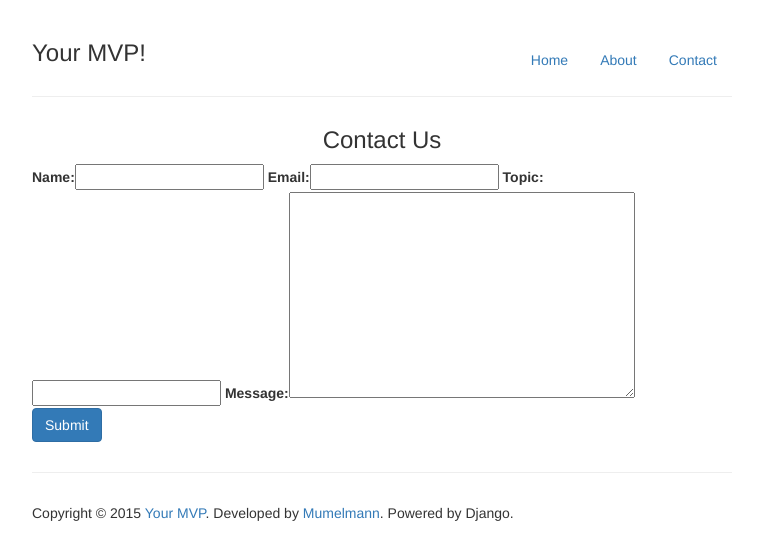
After one commit to mumelmann/e_commerce, a Django app: page /contact/ in a window 1280 px wide. The commit adds this page. Shown: the top 560 px of the page, without its empty margins (258-1021 px from the left). Run offline with Django 3.2, Linux system fonts and the light colour scheme; some libraries are stand-ins or nearby versions.

Commit message:
Contact app containing contact form.

```diff
--- /dev/null
+++ b/source/contact/forms.py
@@ -0,0 +1,10 @@
+from django.forms import ModelForm
+from django import forms
+from .models import ContactForm
+
+
+class ContactView(ModelForm):
+    message = forms.CharField(widget=forms.Textarea)
+
+    class Meta:
+        model = ContactForm
--- /dev/null
+++ b/source/contact/models.py
@@ -0,0 +1,16 @@
+from django.db import models
+from datetime import datetime
+
+
+class ContactForm(models.Model):
+    name = models.CharField(max_length=150)
+    email = models.EmailField(max_length=250)
+    topic = models.CharField(max_length=200)
+    message = models.CharField(max_length=1000)
+    timestamp = models.DateTimeField(auto_now_add=True, default=datetime.now())
+
+    def __unicode__(self):
+        return self.email
+
+    class Meta:
+        ordering = ['-timestamp']
--- /dev/null
+++ b/source/contact/views.py
@@ -0,0 +1,22 @@
+from django.http import HttpResponse, HttpResponseRedirect
+from django.template import RequestContext, loader
+from .forms import ContactView
+from django.contrib import messages
+
+
+def contact(request):
+    if request.method == 'POST':
+        form = ContactView(request.POST)
+        if form.is_valid():
+            our_form = form.save(commit=False)
+            our_form.save()
+            messages.add_message(request, messages.INFO, 'Your message has been sent. Thank you.')
+
+            return HttpResponseRedirect('/')
+
+    else:
+        form = ContactView()
+
+    t = loader.get_template('contact.html')
+    c = RequestContext(request, {'form': form})
+    return HttpResponse(t.render(c))
--- a/source/django_ecommerce/settings.py
+++ b/source/django_ecommerce/settings.py
@@ -129,6 +129,7 @@ INSTALLED_APPS = (
     'django.contrib.messages',
     'django.contrib.staticfiles',
     'main',
+    'contact',
     # Uncomment the next line to enable the admin:
     'django.contrib.admin',
     'django.contrib.flatpages',
--- a/source/django_ecommerce/urls.py
+++ b/source/django_ecommerce/urls.py
@@ -16,4 +16,5 @@ urlpatterns = patterns('',
     url(r'^admin/', include(admin.site.urls)),
     url(r'^$', 'main.views.index', name='home'),
     url(r'^pages/', include('django.contrib.flatpages.urls')),
+    url(r'^contact/', 'contact.views.contact', name='contact'),
 )
--- a/source/templates/base.html
+++ b/source/templates/base.html
@@ -71,7 +71,7 @@ bootstrap-combined.min.css">
       <ul class="nav nav-pills pull-right">
         <li><a href="{% url 'home' %}">Home</a></li>
         <li><a href="/pages/about">About</a></li>
-        <li><a href="#">Contact</a></li>
+        <li><a href="{% url 'contact' %}">Contact</a></li>
       </ul>
       <h3><span class="fui-settings-16 muted">Your MVP!</span></h3>
     </div>
--- /dev/null
+++ b/source/templates/contact.html
@@ -0,0 +1,14 @@
+{% extends 'base.html' %}
+
+{% block content %}
+
+  <h3><center>Contact Us</center></h3>
+
+  <form action="." method="POST">
+    {% csrf_token %}
+    {{ form.as_table }}
+    <br>
+    <button type="submit" class="btn btn-primary">Submit</button>
+  </form>
+
+{% endblock content %}
```
Also changed, not shown: source/contact/admin.py (added, +9 -0 lines), source/contact/tests.py (added, +16 -0 lines), source/contact/__init__.py (added).
